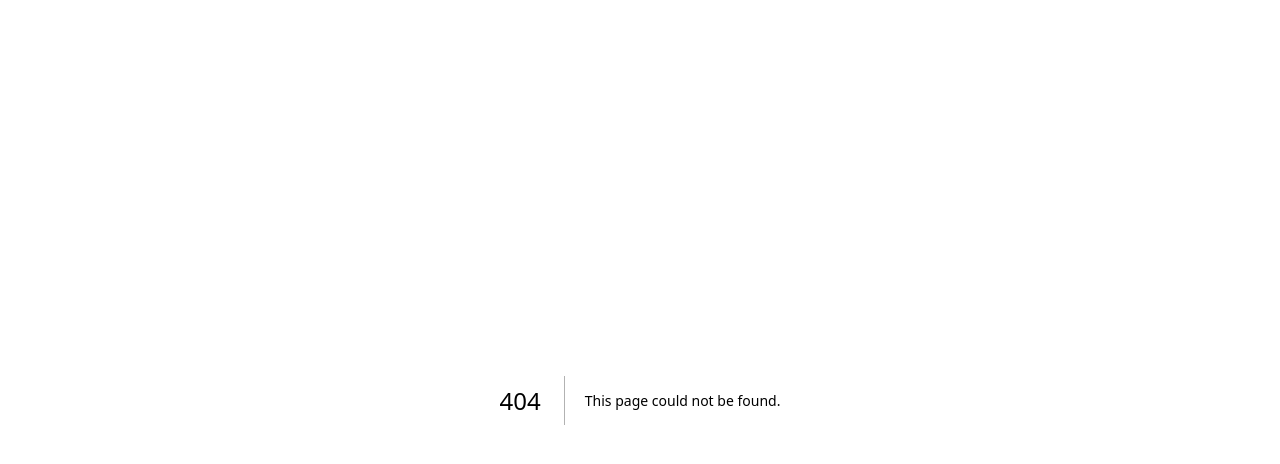
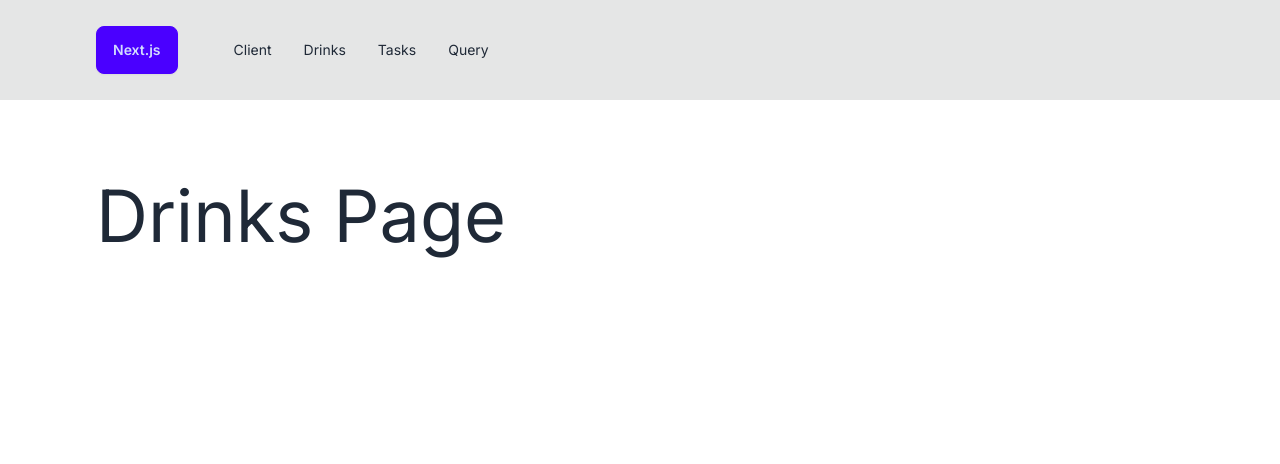
Before and after one commit to stharavi01/nextJS-tutorial, a Next.js app: page /drinks in a window 1280 px wide. Before the commit this address had no page. Shown: the top 464 px of the page. Built offline with nearby package versions, Linux system fonts and the light colour scheme.

Commit message:
add navbar

```diff
--- a/app/layout.js
+++ b/app/layout.js
@@ -1,17 +1,23 @@
 import { Inter } from "next/font/google";
 import "./globals.css";
+import Navbar from "@/components/Navbar";
 
 const inter = Inter({ subsets: ["latin"] });
 
 export const metadata = {
-  title: "Create Next App",
-  description: "Generated by create next app",
+  title: "Next js tutorial",
+  description: "Build Awesome stuffs with Next.js",
 };
 
 export default function RootLayout({ children }) {
   return (
     <html lang="en">
-      <body className={inter.className}>{children}</body>
+      <body className={inter.className}>
+        <Navbar />
+        <main className="px-8 py-20 max-w-6xl mx-auto">
+          {children}
+        </main>
+      </body>
     </html>
   );
 }
--- /dev/null
+++ b/components/Navbar.js
@@ -0,0 +1,30 @@
+import Link from "next/link";
+
+const links = [
+    { href: '/client', label: 'client' },
+    { href: '/drinks', label: 'drinks' },
+    { href: '/tasks', label: 'tasks' },
+    { href: '/query', label: 'query' },
+];
+
+const Navbar = () => {
+    return (
+        <nav className="bg-base-300 py-4">
+            <div className="navbar px-8 max-w-6xl mx-auto flex-col sm:flex-row">
+                <Link href='/' className="btn btn-primary">
+                    Next.js
+                </Link>
+                <ul className="menu menu-horizontal md:ml-8">
+                    {links.map((link) => {
+                        return (
+                            <li key={link.href}>
+                                <Link href={link.href} className="capitalize">{link.label}</Link>
+                            </li>
+                        );
+                    })}
+                </ul>
+            </div>
+        </nav>
+    );
+};
+export default Navbar;
```
Also changed, not shown: app/client/page.js (renamed from app/about/client/page.js), app/drinks/page.js (renamed from app/about/drinks/page.js), app/prisma-example/page.js (renamed from app/about/prisma-example/page.js), app/query/page.js (renamed from app/about/query/page.js), app/tasks/page.js (renamed from app/about/tasks/page.js).
